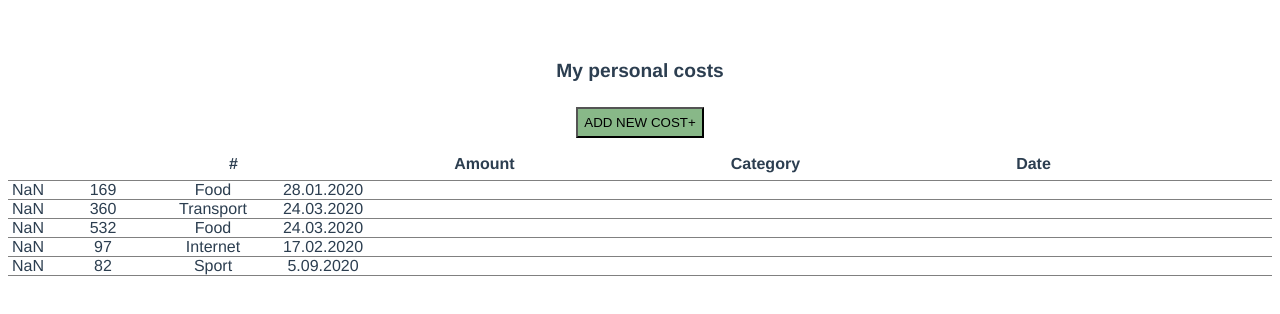
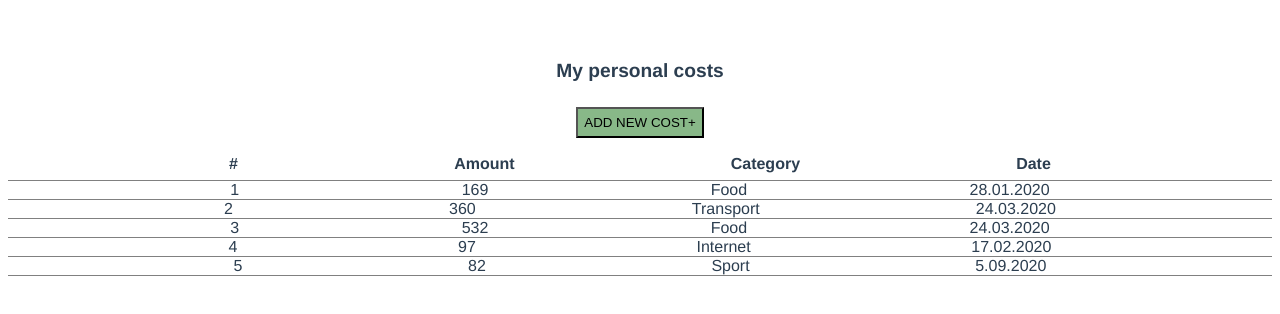
Before and after one commit to Tiana910/JS-2-new-HW, a Vue app: page / in a window 1280 px wide. Shown: the top 314 px of the page. Built offline with nearby package versions, Linux system fonts and the light colour scheme.

Commit message:
Update PaymentsDisplay.vue

```diff
--- a/src/components/PaymentsDisplay.vue
+++ b/src/components/PaymentsDisplay.vue
@@ -7,7 +7,7 @@
             <div><b>Date</b></div>
         </div>
         <div class="item" v-for="(item, index) in items" :key="index">
-            <div>{{ idx + 1 }}</div>
+            <div>{{ index + 1 }}</div>
             <div>{{ item.amount }}</div>
             <div>{{ item.category }}</div>
             <div>{{ item.date }}</div>
@@ -37,28 +37,22 @@ export default {
 
 <style scoped >
 .item {
-    display: grid;
-    grid-template-columns: 40px repeat(auto-fill, 110px);
+    width: 100%;
+    display: flex;
+    justify-content: space-evenly;
     border-bottom: 1px solid grey;
 }
 
 .title {
     display: flex;
     justify-content: space-evenly;
-    text-align: center;
+    /* text-align: center; */
     border-bottom: 1px solid grey;
     padding: 7px 5px;
 
 }
 
-
-.wrapper-item {
-
-    text-align: center;
-
-}
-
-.containr {
+.container {
     width: 900px;
 
 }
```
